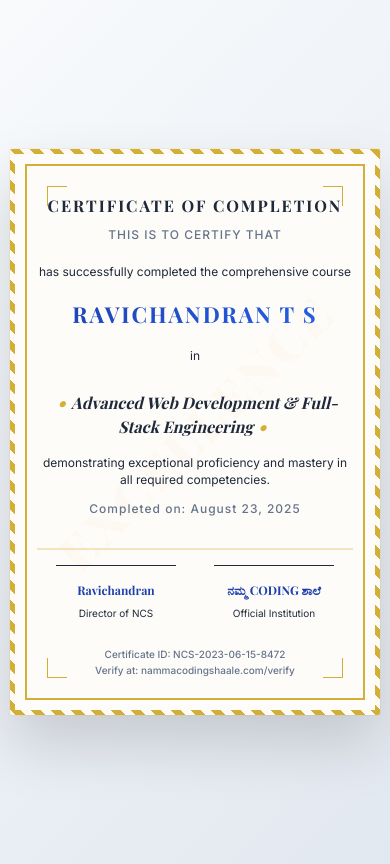
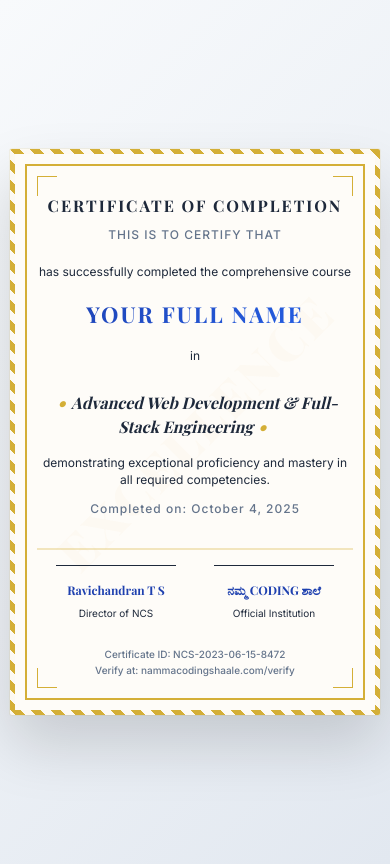
Before and after one commit to ravichandran202/Namma-Coding-Shaale-Django, a Django app: page /verify/certificate in a window 390 px wide. Run offline with Django 4.2, Linux system fonts and the light colour scheme; parts of the project's set-up code (start-up, migrations or seed data) failed here and were passed over.

Commit message:
Added certificate feature

```diff
--- a/namma_coding_shaale_app/views.py
+++ b/namma_coding_shaale_app/views.py
@@ -417,7 +417,25 @@ def payment_status(request):
     return render(request, 'payment_status.html', context)
 
 def show_certificate(request):
-    return render(request, 'certificate.html')
+    certificate_id = request.GET.get('certificate_id')
+    if certificate_id == ""  or certificate_id == None:
+        #Default Values
+        context = {}
+        context["name"] = "Your Full Name"
+        context["course_name"] = "Advanced Web Development & Full-Stack Engineering"
+        context["completion_date"] = datetime.now()
+        context["certificate_id"] = "NCS-2023-06-15-8472"
+        return render(request, 'certificate.html', context=context)
+
+    user_course = get_object_or_404(UserCourse, certificate_id=certificate_id)
+    print(user_course)
+    context = {
+        "name" : request.user.first_name + " " + request.user.last_name,
+        "course_name" : user_course.course.name,
+        "completion_date" : user_course.completion_date,
+        "certificate_id" : user_course.certificate_id
+    }
+    return render(request, 'certificate.html', context=context)
 
 
 def terms_and_conditions(request):
@@ -527,6 +545,14 @@ def my_courses(request):
         # Calculate progress percentages
         module_progress = (completed_contents / total_contents * 100) if total_contents > 0 else 0
         problem_progress = (solved_problems / problem_contents * 100) if problem_contents > 0 else 0
+        is_course_completed = ((int(module_progress) + int(problem_progress)) // 2) >= 100
+
+        #update course completion status
+        if is_course_completed:
+            if user_course.status != "COMPLETED":
+                user_course.status = "COMPLETED"
+                user_course.certificate_id = generate_certificate_id(request.user.id, user_course.course_id)
+                user_course.save()
 
         courses_data.append({
             'course': course,
@@ -538,9 +564,18 @@ def my_courses(request):
             'total_problems': problem_contents,
             'solved_problems': solved_problems,
             'is_premium': course.is_premium,
+            'is_course_completed' : is_course_completed,
+            'certificate_id' : user_course.certificate_id
         })
 
     return render(request, 'my_courses.html', {'courses': courses_data})
+
+def generate_certificate_id(user_id, course_id):
+    """
+    Generate certificate ID in format: NCS-YYYY-MM-DD-{user_id}-{course_id}
+    """
+    today = timezone.now().date()
+    return f"NCS-{today.year}-{today.month:02d}-{today.day:02d}-{user_id}-{course_id}"
 
 @login_required
 def continue_course(request, course_id):
@@ -784,7 +819,6 @@ def view_content(request, course_id, content_file_id):
             return render(request, "view_problem_content.html", context)
 
         return render(request, "view_content.html", context)
-
 
 '''
    HANDLERS
--- a/templates/certificate.html
+++ b/templates/certificate.html
@@ -480,7 +480,7 @@
             }
 
             .completion-date {
-                font-size: 16px;
+                font-size: 14px;
                 margin: 12px 0;
             }
 
@@ -513,6 +513,26 @@
             .corner-ornament {
                 width: 25px;
                 height: 25px;
+            }
+
+            .corner-tl {
+                top: 10px;
+                left: 10px;
+            }
+
+            .corner-tr {
+                top: 10px;
+                right: 10px;
+            }
+
+            .corner-bl {
+                bottom: 10px;
+                left: 10px;
+            }
+
+            .corner-br {
+                bottom: 10px;
+                right: 10px;
             }
         }
 
@@ -653,19 +673,19 @@
                     <!-- Body -->
                     <div class="certificate-body">
                         <p class="certificate-text">has successfully completed the comprehensive course</p>
-                        <h2 class="user-name">RAVICHANDRAN T S</h2>
+                        <h2 class="user-name">{{name}}</h2>
                         <p class="certificate-text">in</p>
-                        <h3 class="course-name">Advanced Web Development & Full-Stack Engineering</h3>
+                        <h3 class="course-name">{{course_name}}</h3>
                         <p class="certificate-text">demonstrating exceptional proficiency and mastery in all required
                             competencies.</p>
-                        <p class="completion-date">Completed on: August 23, 2025</p>
+                        <p class="completion-date">Completed on: {{ completion_date|date:"F j, Y" }}</p>
                     </div>
 
                     <!-- Footer -->
                     <div class="certificate-footer">
                         <div class="signature">
                             <div class="signature-line"></div>
-                            <p>Ravichandran</p>
+                            <p>Ravichandran T S</p>
                             <p>Director of NCS</p>
                         </div>
 
@@ -678,7 +698,7 @@
 
                     <!-- Certificate ID -->
                     <div class="certificate-id">
-                        Certificate ID: NCS-2023-06-15-8472 <br> Verify at: nammacodingshaale.com/verify
+                        Certificate ID: {{certificate_id}} <br> Verify at: nammacodingshaale.com/verify
                     </div>
 
                 </div>
```
Also changed, not shown: namma_coding_shaale_app/models.py (+8 -0 lines), templates/index.html (+7 -7 lines), templates/my_courses.html (+16 -6 lines), namma_coding_shaale_app/migrations/0009_usercourse_certificate_id_usercourse_status.py (added), namma_coding_shaale_app/migrations/0010_alter_usercourse_certificate_id.py (added), 1 other file.
